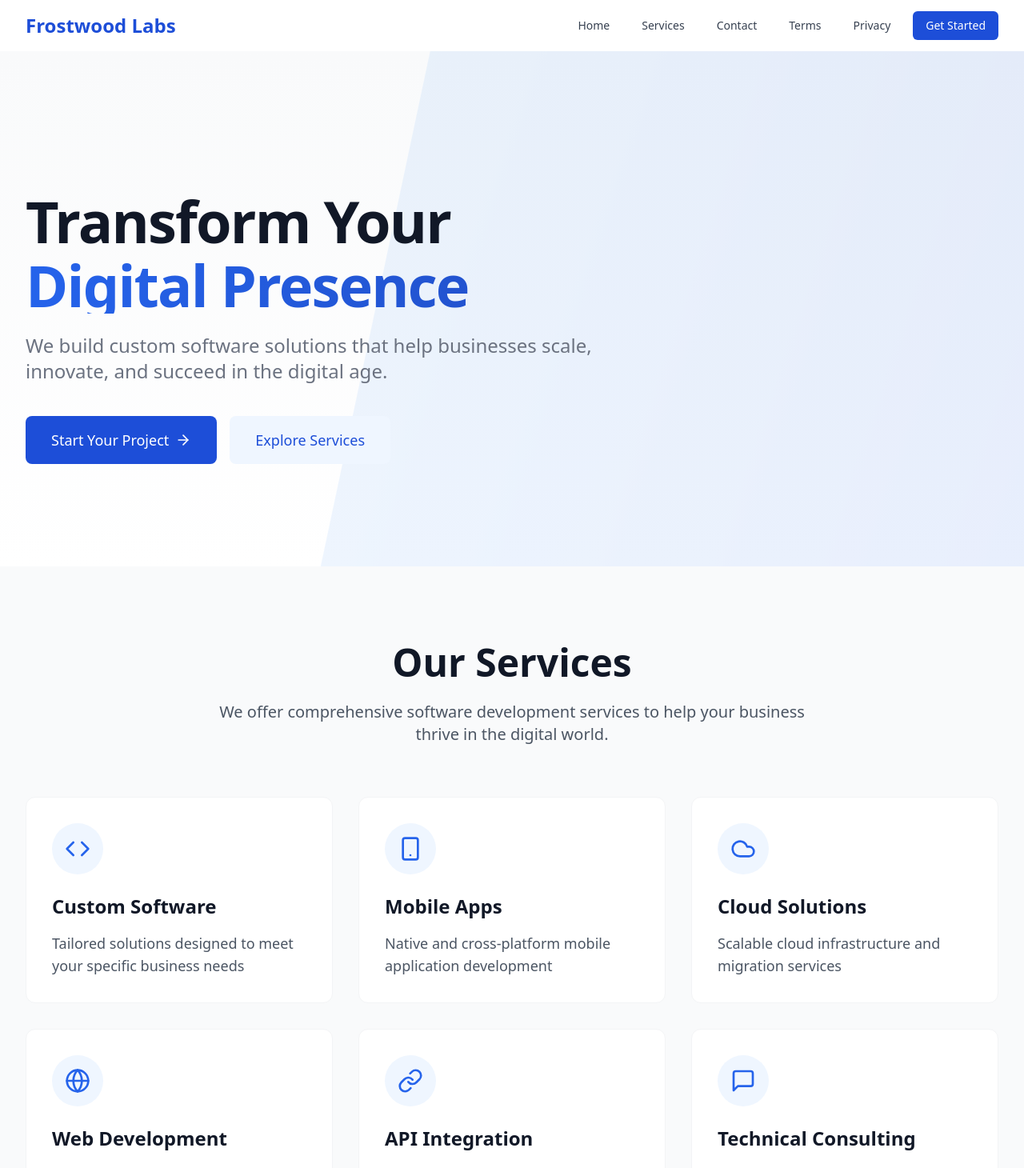
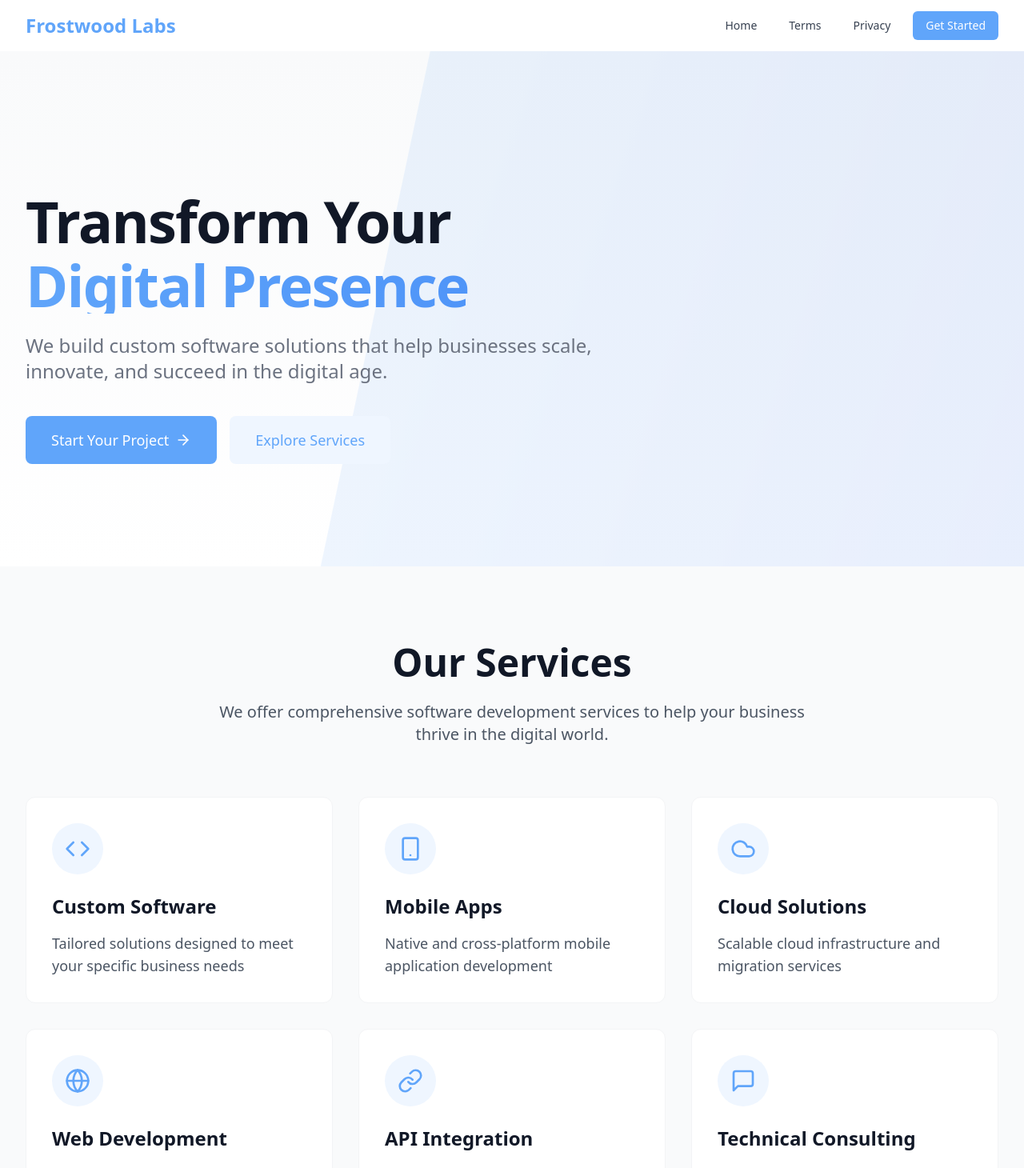
Before and after one commit to wladimir/frostwoodlabs, a React (Vite) app: page / in a window 1280 px wide. Shown: the top 1460 px of the page at 80% size. Built offline with nearby package versions, Linux system fonts and the light colour scheme.

Commit message:
new look

```diff
--- a/src/components/Contact.tsx
+++ b/src/components/Contact.tsx
@@ -116,7 +116,7 @@ const Contact: React.FC = () => {
 
               <button
                 type="submit"
-                className="w-full px-8 py-4 text-lg font-medium rounded-lg text-white bg-blue-700 hover:bg-blue-800 transition-colors flex items-center justify-center"
+                className="w-full px-8 py-4 text-lg font-medium rounded-lg text-white bg-blue-400 hover:bg-blue-500 transition-colors flex items-center justify-center"
                 disabled={isSubmitting}
               >
                 {isSubmitting ? 'Sending...' : (
@@ -134,27 +134,27 @@ const Contact: React.FC = () => {
 
             <div className="space-y-8">
               <div className="flex items-start">
-                <Mail className="h-8 w-8 text-blue-600 mt-1" />
+                <Mail className="h-8 w-8 text-blue-400 mt-1" />
                 <div className="ml-4">
                   <p className="text-lg font-semibold text-gray-900">Email</p>
-                  <a href="mailto:hello@frostwoodlabs.com" className="text-lg text-blue-600 hover:text-blue-800">
+                  <a href="mailto:hello@frostwoodlabs.com" className="text-lg text-blue-400 hover:text-blue-500">
                     hello@frostwoodlabs.com
                   </a>
                 </div>
               </div>
 
               <div className="flex items-start">
-                <Phone className="h-8 w-8 text-blue-600 mt-1" />
+                <Phone className="h-8 w-8 text-blue-400 mt-1" />
                 <div className="ml-4">
                   <p className="text-lg font-semibold text-gray-900">Phone</p>
-                  <a href="tel:+13074522403" className="text-lg text-blue-600 hover:text-blue-800">
+                  <a href="tel:+13074522403" className="text-lg text-blue-400 hover:text-blue-500">
                     +1 (307) 452-2403
                   </a>
                 </div>
               </div>
 
               <div className="flex items-start">
-                <MapPin className="h-8 w-8 text-blue-600 mt-1" />
+                <MapPin className="h-8 w-8 text-blue-400 mt-1" />
                 <div className="ml-4">
                   <p className="text-lg font-semibold text-gray-900">Address</p>
                   <p className="text-lg text-gray-600">
--- a/src/components/Footer.tsx
+++ b/src/components/Footer.tsx
@@ -16,19 +16,19 @@ const Footer: React.FC = () => {
           <div>
             <h3 className="text-sm font-semibold text-gray-200 uppercase tracking-wider">Services</h3>
             <ul className="mt-4 space-y-2">
-              <li><a href="/#services" className="text-gray-300 hover:text-white text-sm">Custom Software</a></li>
-              <li><a href="/#services" className="text-gray-300 hover:text-white text-sm">Mobile Apps</a></li>
-              <li><a href="/#services" className="text-gray-300 hover:text-white text-sm">Cloud Solutions</a></li>
-              <li><a href="/#services" className="text-gray-300 hover:text-white text-sm">Web Development</a></li>
+              <li><a href="/#services" className="text-gray-300 hover:text-blue-400 text-sm">Custom Software</a></li>
+              <li><a href="/#services" className="text-gray-300 hover:text-blue-400 text-sm">Mobile Apps</a></li>
+              <li><a href="/#services" className="text-gray-300 hover:text-blue-400 text-sm">Cloud Solutions</a></li>
+              <li><a href="/#services" className="text-gray-300 hover:text-blue-400 text-sm">Web Development</a></li>
             </ul>
           </div>
 
           <div>
             <h3 className="text-sm font-semibold text-gray-200 uppercase tracking-wider">Company</h3>
             <ul className="mt-4 space-y-2">
-              <li><Link to="/terms" className="text-gray-300 hover:text-white text-sm">Terms & Conditions</Link></li>
-              <li><Link to="/privacy" className="text-gray-300 hover:text-white text-sm">Privacy Policy</Link></li>
-              <li><a href="/#contact" className="text-gray-300 hover:text-white text-sm">Contact Us</a></li>
+              <li><Link to="/terms" className="text-gray-300 hover:text-blue-400 text-sm">Terms & Conditions</Link></li>
+              <li><Link to="/privacy" className="text-gray-300 hover:text-blue-400 text-sm">Privacy Policy</Link></li>
+              <li><a href="/#contact" className="text-gray-300 hover:text-blue-400 text-sm">Contact Us</a></li>
             </ul>
           </div>
 
--- a/src/components/Hero.tsx
+++ b/src/components/Hero.tsx
@@ -10,7 +10,7 @@ const Hero: React.FC = () => {
             <div className="text-center lg:text-left">
               <h1 className="text-5xl md:text-7xl font-extrabold tracking-tight text-gray-900">
                 <span className="block">Transform Your</span>
-                <span className="block mt-2 bg-gradient-to-r from-blue-600 to-blue-800 bg-clip-text text-transparent">
+                <span className="block mt-2 bg-gradient-to-r from-blue-400 to-blue-500 bg-clip-text text-transparent">
                   Digital Presence
                 </span>
               </h1>
@@ -20,14 +20,14 @@ const Hero: React.FC = () => {
               <div className="mt-10 flex flex-col sm:flex-row gap-4 justify-center lg:justify-start">
                 <a
                   href="#contact"
-                  className="w-full sm:w-auto px-8 py-4 text-lg font-medium rounded-lg text-white bg-blue-700 hover:bg-blue-800 transition-colors flex items-center justify-center"
+                  className="w-full sm:w-auto px-8 py-4 text-lg font-medium rounded-lg text-white bg-blue-400 hover:bg-blue-500 transition-colors flex items-center justify-center"
                 >
                   Start Your Project
                   <ArrowRight className="ml-2 h-5 w-5" />
                 </a>
                 <a
                   href="#services"
-                  className="w-full sm:w-auto px-8 py-4 text-lg font-medium rounded-lg text-blue-700 bg-blue-50 hover:bg-blue-100 transition-colors flex items-center justify-center"
+                  className="w-full sm:w-auto px-8 py-4 text-lg font-medium rounded-lg text-blue-400 bg-blue-50 hover:bg-blue-100 transition-colors flex items-center justify-center"
                 >
                   Explore Services
                 </a>
--- a/src/components/Navbar.tsx
+++ b/src/components/Navbar.tsx
@@ -5,8 +5,6 @@ import { Link } from 'react-router-dom';
 
 const navItems: NavItem[] = [
   { label: 'Home', href: '/' },
-  { label: 'Services', href: '/#services' },
-  { label: 'Contact', href: '/#contact' },
   { label: 'Terms', href: '/terms' },
   { label: 'Privacy', href: '/privacy' },
 ];
@@ -38,7 +36,7 @@ const Navbar: React.FC = () => {
         <div className="flex items-center justify-between h-16">
           <div className="flex-shrink-0">
             <Link to="/" className="flex items-center">
-              <span className="text-2xl font-bold text-blue-700">Frostwood Labs</span>
+              <span className="text-2xl font-bold text-blue-400">Frostwood Labs</span>
             </Link>
           </div>
 
@@ -49,14 +47,14 @@ const Navbar: React.FC = () => {
                   key={item.label}
                   to={item.href}
                   className={`px-3 py-2 rounded-md text-sm font-medium transition-colors
-                    ${scrolled ? 'text-gray-700 hover:text-blue-700' : 'text-gray-700 hover:text-blue-700'}`}
+                    ${scrolled ? 'text-gray-700 hover:text-blue-400' : 'text-gray-700 hover:text-blue-400'}`}
                 >
                   {item.label}
                 </Link>
               ))}
               <Link
                 to="/#contact"
-                className="ml-4 px-4 py-2 rounded-md text-sm font-medium bg-blue-700 text-white hover:bg-blue-800 transition-colors"
+                className="ml-4 px-4 py-2 rounded-md text-sm font-medium bg-blue-400 text-white hover:bg-blue-500 transition-colors"
               >
                 Get Started
               </Link>
@@ -84,7 +82,7 @@ const Navbar: React.FC = () => {
             <Link
               key={item.label}
               to={item.href}
-              className="block px-3 py-2 rounded-md text-base font-medium text-gray-700 hover:text-blue-700 hover:bg-blue-100"
+              className="block px-3 py-2 rounded-md text-base font-medium text-gray-700 hover:text-blue-400 hover:bg-blue-50"
               onClick={() => setIsOpen(false)}
             >
               {item.label}
@@ -92,7 +90,7 @@ const Navbar: React.FC = () => {
           ))}
           <Link
             to="/#contact"
-            className="block px-3 py-2 rounded-md text-base font-medium bg-blue-700 text-white hover:bg-blue-800"
+            className="block px-3 py-2 rounded-md text-base font-medium bg-blue-400 text-white hover:bg-blue-500"
             onClick={() => setIsOpen(false)}
           >
             Get Started
--- a/src/components/Services.tsx
+++ b/src/components/Services.tsx
@@ -39,19 +39,19 @@ const ServiceCard: React.FC<Service> = ({ title, description, icon }) => {
   const getIcon = () => {
     switch (icon) {
       case 'Code':
-        return <Code className="h-8 w-8 text-blue-600" />;
+        return <Code className="h-8 w-8 text-blue-400" />;
       case 'Smartphone':
-        return <Smartphone className="h-8 w-8 text-blue-600" />;
+        return <Smartphone className="h-8 w-8 text-blue-400" />;
       case 'Cloud':
-        return <Cloud className="h-8 w-8 text-blue-600" />;
+        return <Cloud className="h-8 w-8 text-blue-400" />;
       case 'Globe':
-        return <Globe className="h-8 w-8 text-blue-600" />;
+        return <Globe className="h-8 w-8 text-blue-400" />;
       case 'Link':
-        return <Link className="h-8 w-8 text-blue-600" />;
+        return <Link className="h-8 w-8 text-blue-400" />;
       case 'MessageSquare':
-        return <MessageSquare className="h-8 w-8 text-blue-600" />;
+        return <MessageSquare className="h-8 w-8 text-blue-400" />;
       default:
-        return <Code className="h-8 w-8 text-blue-600" />;
+        return <Code className="h-8 w-8 text-blue-400" />;
     }
   };
 
```
